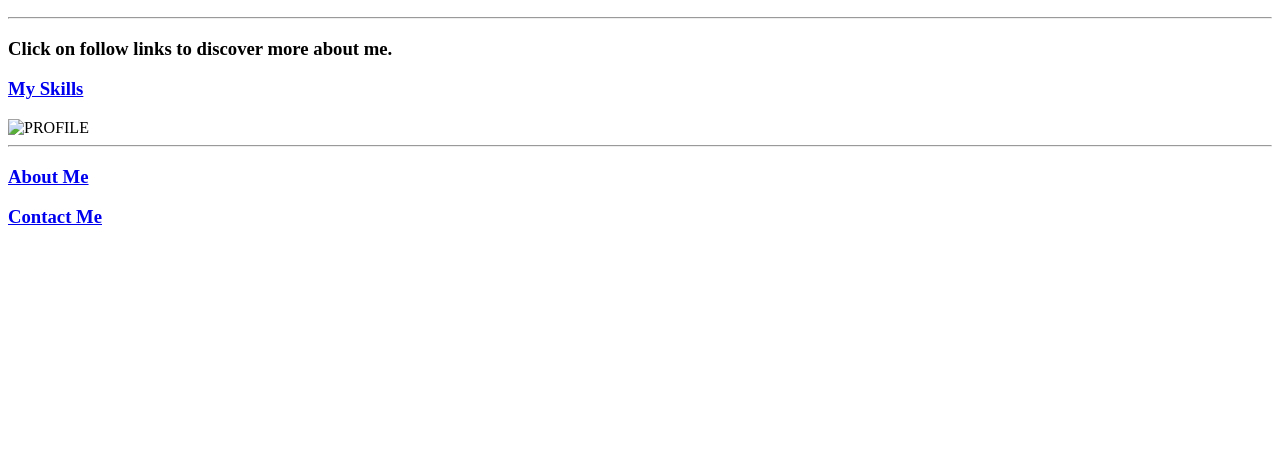
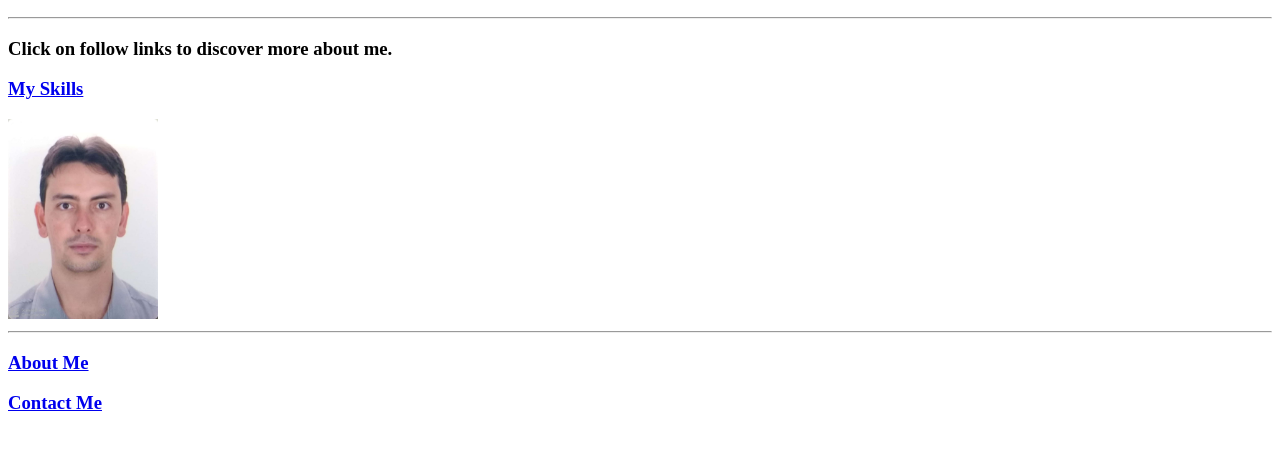
Before and after one commit to lmarionunes/html-portifolio, a plain HTML site: page index.html in a window 1280 px wide. Shown: the part 110-560 px from the top of the page. Drawn offline with Linux system fonts and the light colour scheme.

Commit message:
Update index.html

```diff
--- a/index.html
+++ b/index.html
@@ -28,7 +28,7 @@ https://developer.mozilla.org/en-US/docs/Web/HTML/Element/img#attr-height -->
   <hr />
   <h3>Click on follow links to discover more about me.</h3>
   <h3><a href="./Skills.html">My Skills</a></h3>
-  <img src="./assets/images/Foto.jpeg" height="200" alt="PROFILE" />
+  <img src="./Foto.jpeg" height="200" alt="PROFILE" />
     <hr />
   <h3><a href="./public/about.html">About Me</a></br></h3>
   <h3><a href="./public/contact.html">Contact Me</a></h3>
```
